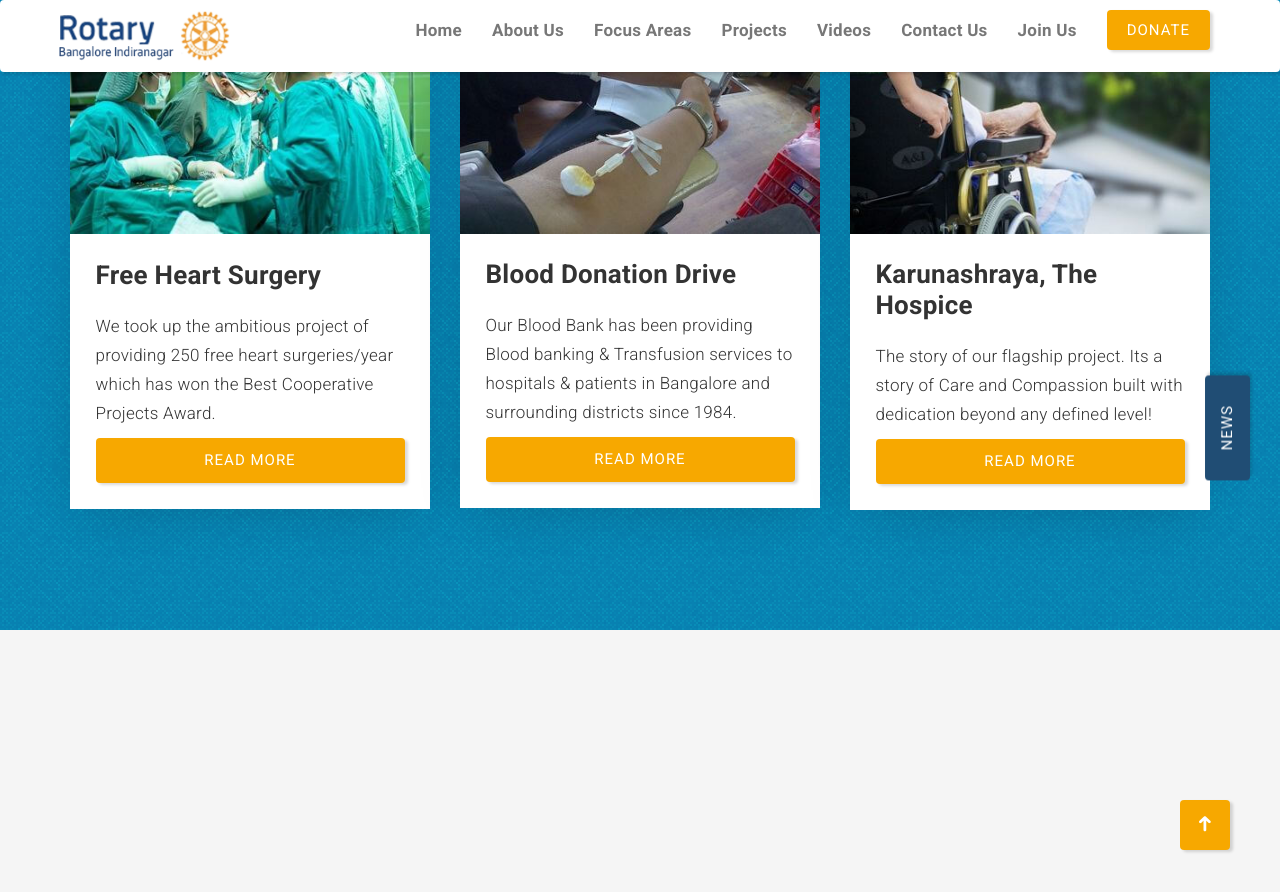
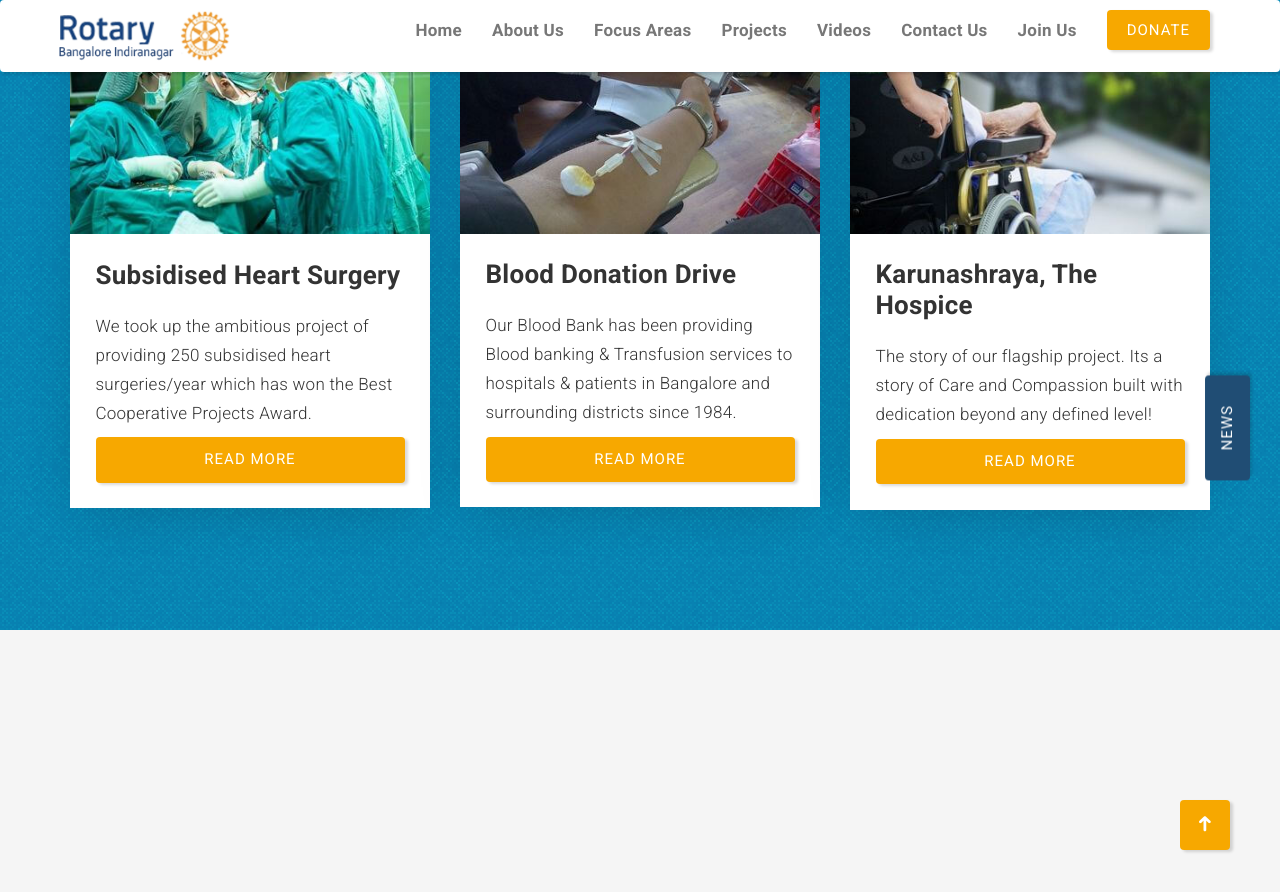
Before and after one commit to sharathdt/rtry, a Jekyll site: the page built from index.html, in a window 1280 px wide and 900 px high, scrolled down 3511 px. Shown: the top 892 px of the window. Built offline with Jekyll 4.4.1, drawn with Linux system fonts in a browser that asks for light colours; some web fonts are replaced.

Commit message:
Minor change

```diff
--- a/_data/data.yml
+++ b/_data/data.yml
@@ -72,9 +72,9 @@
 
 
 projects:
-    - title: Free Heart Surgery
+    - title: Subsidised Heart Surgery
       image: /images/surgery.jpg
-      description: We took up the ambitious project of providing 250 free heart surgeries/year which has won the Best Cooperative Projects Award.
+      description: We took up the ambitious project of providing 250 subsidised heart surgeries/year which has won the Best Cooperative Projects Award.
       link: project-1
 
     - title: Blood Donation Drive
--- a/_data/projects.yml
+++ b/_data/projects.yml
@@ -1,7 +1,7 @@
 - title: Heartcare
   category: fighting
   image: surgery.jpg
-  description: Provide free heart surgeries to children from India, Pakistan, Bangladesh, Indonesia and other countries. Over 8000 surgeries performed till date.
+  description: Provide subsidised heart surgeries to children from India, Pakistan, Bangladesh, Indonesia and other countries. Over 8000 surgeries performed till date.
 
 - title: Karunashraya
   category: fighting
```
